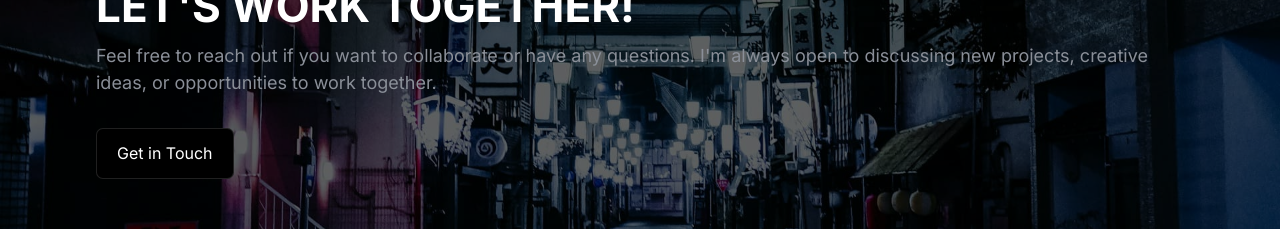
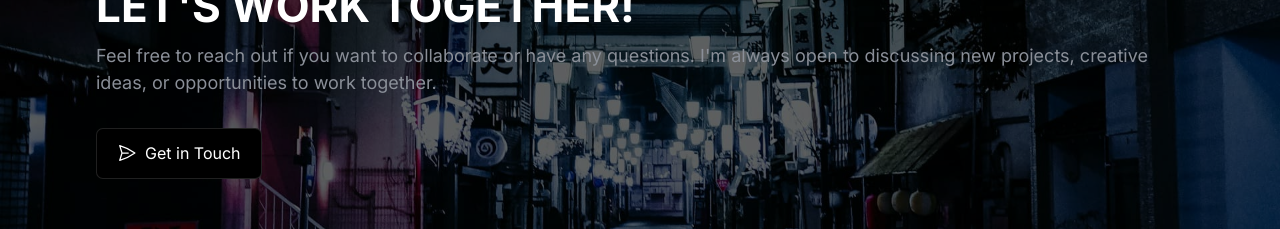
Before and after one commit to rorunsolu/Photography-Website, a website built with Vite: page index.html in a window 1280 px wide. Shown: the part 5620-5849 px from the top of the page. Built offline with nearby package versions, Linux system fonts and the light colour scheme.

Commit message:
added icon to button for contacts ection

```diff
--- a/index.html
+++ b/index.html
@@ -255,7 +255,14 @@
             always open
             to discussing new projects, creative ideas, or opportunities to work together.</p>
           <a href="mailto:email@gmail.com" class="button"
-             aria-label="Send an email to email@gmail.com" title="Send an email to email@gmail.com">Get in Touch</a>
+             aria-label="Send an email to email@gmail.com" title="Send an email to email@gmail.com"><svg
+                 xmlns="http://www.w3.org/2000/svg" fill="none" viewBox="0 0 24 24" stroke-width="1.5"
+                 stroke="currentColor"
+                 class="size-6">
+              <path stroke-linecap="round" stroke-linejoin="round"
+                    d="M6 12 3.269 3.125A59.769 59.769 0 0 1 21.485 12 59.768 59.768 0 0 1 3.27 20.875L5.999 12Zm0 0h7.5" />
+            </svg>
+            Get in Touch</a>
 
         </div>
 
```
